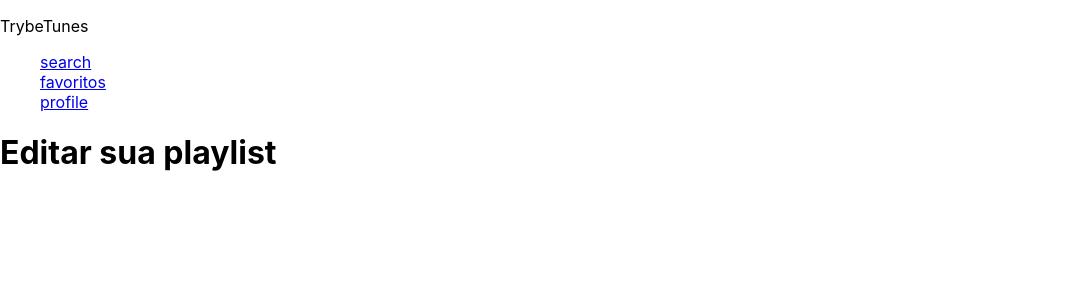
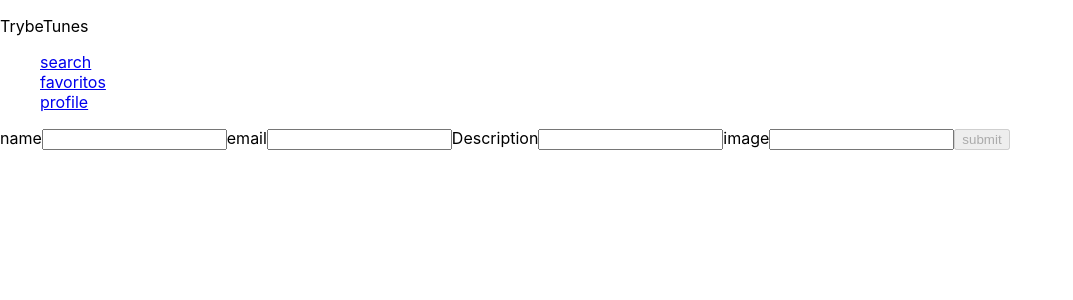
Before and after one commit to ClaydsonHenrique/Music-App, a React (Create React App) app: page /Profile/1 in a window 1280 px wide. Shown: the top 300 px of the page, without its empty margins (0-1073 px from the left). Built offline with nearby package versions, Linux system fonts and the light colour scheme.

Commit message:
fazendo requisito 14

```diff
--- a/src/pages/Profile.jsx
+++ b/src/pages/Profile.jsx
@@ -28,7 +28,7 @@ class Profile extends React.Component {
 
   render() {
     const { loading, usuarios } = this.state;
-    const { email, image, name, description } = usuarios;
+    const { email, image, description, name } = usuarios;
     return (
       <>
         <Header />
@@ -36,7 +36,7 @@ class Profile extends React.Component {
           : (
             <div data-testid="page-profile">
               <h1>perfil</h1>
-              <Link to="/profile/edit">Editar perfil</Link>
+              <Link to="/profile/edit"><h1>Editar perfil</h1></Link>
               <div>
                 <h3>Name</h3>
                 <p>{name}</p>
--- a/src/pages/ProfileEdit.jsx
+++ b/src/pages/ProfileEdit.jsx
@@ -1,17 +1,155 @@
 import React from 'react';
+import { Redirect, withRouter } from 'react-router-dom';
 import Header from '../components/Header';
+import { getUser, updateUser } from '../services/userAPI';
+import Carregando from '../components/Carregando';
 
 class ProfileEdit extends React.Component {
+  constructor() {
+    super();
+    this.state = {
+      nome: '',
+      email: '',
+      image: '',
+      description: '',
+      redirect: false,
+      disable: true,
+      loading: false,
+    };
+  }
+
+  componentDidMount() {
+    this.getusers();
+  }
+
+  validateInputs = () => {
+    const { nome,
+      email,
+      image,
+      description } = this.state;
+    const validate = (
+      nome.length > 0
+        && email.length > 0
+        && image.length > 0
+        && description.length > 0);
+    if (validate) {
+      this.setState(
+        { disable: false },
+      );
+    } else {
+      this.setState(
+        { disable: true },
+      );
+    }
+    return validate;
+  };
+
+  onInputChange = ({ target }) => {
+    const { name, value } = target;
+
+    this.setState({
+      [name]: value,
+    }, this.validateInputs);
+  };
+
+  getusers = async () => {
+    this.setState({ loading: true });
+    const result = await getUser();
+    console.log(result);
+    const { name, email, description, image } = result;
+    this.setState({ nome: name, email, description, image, loading: false });
+  };
+
+  formSubmit = async () => {
+    const { nome,
+      email,
+      image,
+      description } = this.state;
+    this.setState({ loading: true });
+    await updateUser({ name: nome, email, image, description });
+    this.setState({
+      redirect: true,
+      loading: false,
+    });
+  };
+
   render() {
+    const { nome,
+      email,
+      image,
+      description,
+      disable,
+      loading,
+      redirect } = this.state;
+
+    if (redirect) {
+      return <Redirect to="/profile" />;
+    }
     return (
       <>
         <Header />
-        <div data-testid="page-profile-edit">
-          <h1>Editar sua playlist</h1>
-        </div>
+        { loading ? <Carregando />
+          : (
+            <div data-testid="page-profile-edit">
+              <form onSubmit={ this.formSubmit }>
+                <label>
+                  name
+                  <input
+                    onChange={ this.onInputChange }
+                    data-testid="edit-input-name"
+                    type="text"
+                    name="nome"
+                    id="name"
+                    value={ nome }
+                  />
+                </label>
+                <label>
+                  email
+                  <input
+                    onChange={ this.onInputChange }
+                    data-testid="edit-input-email"
+                    type="text"
+                    name="email"
+                    id="email"
+                    value={ email }
+                  />
+                </label>
+                <label>
+                  Description
+                  <input
+                    onChange={ this.onInputChange }
+                    data-testid="edit-input-description"
+                    type="text"
+                    name="description"
+                    id="description"
+                    value={ description }
+                  />
+                </label>
+                <label>
+                  image
+                  <input
+                    onChange={ this.onInputChange }
+                    data-testid="edit-input-image"
+                    type="text"
+                    name="image"
+                    id="image"
+                    value={ image }
+                  />
+                </label>
+                <button
+                  type="submit"
+                  data-testid="edit-button-save"
+                  disabled={ disable }
+                >
+                  submit
+
+                </button>
+              </form>
+            </div>
+          )}
       </>
     );
   }
 }
 
-export default ProfileEdit;
+export default withRouter(ProfileEdit);
```
